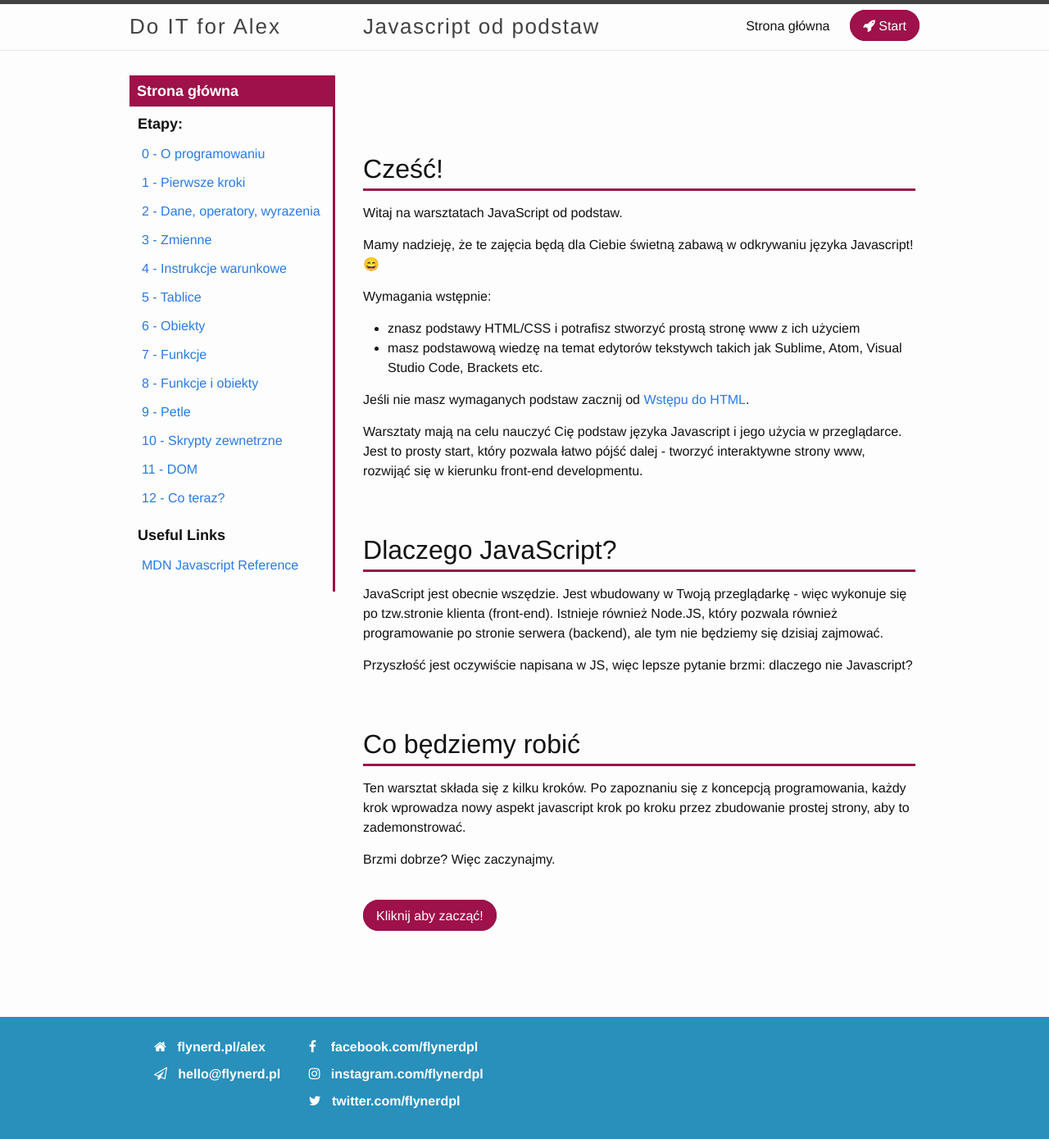
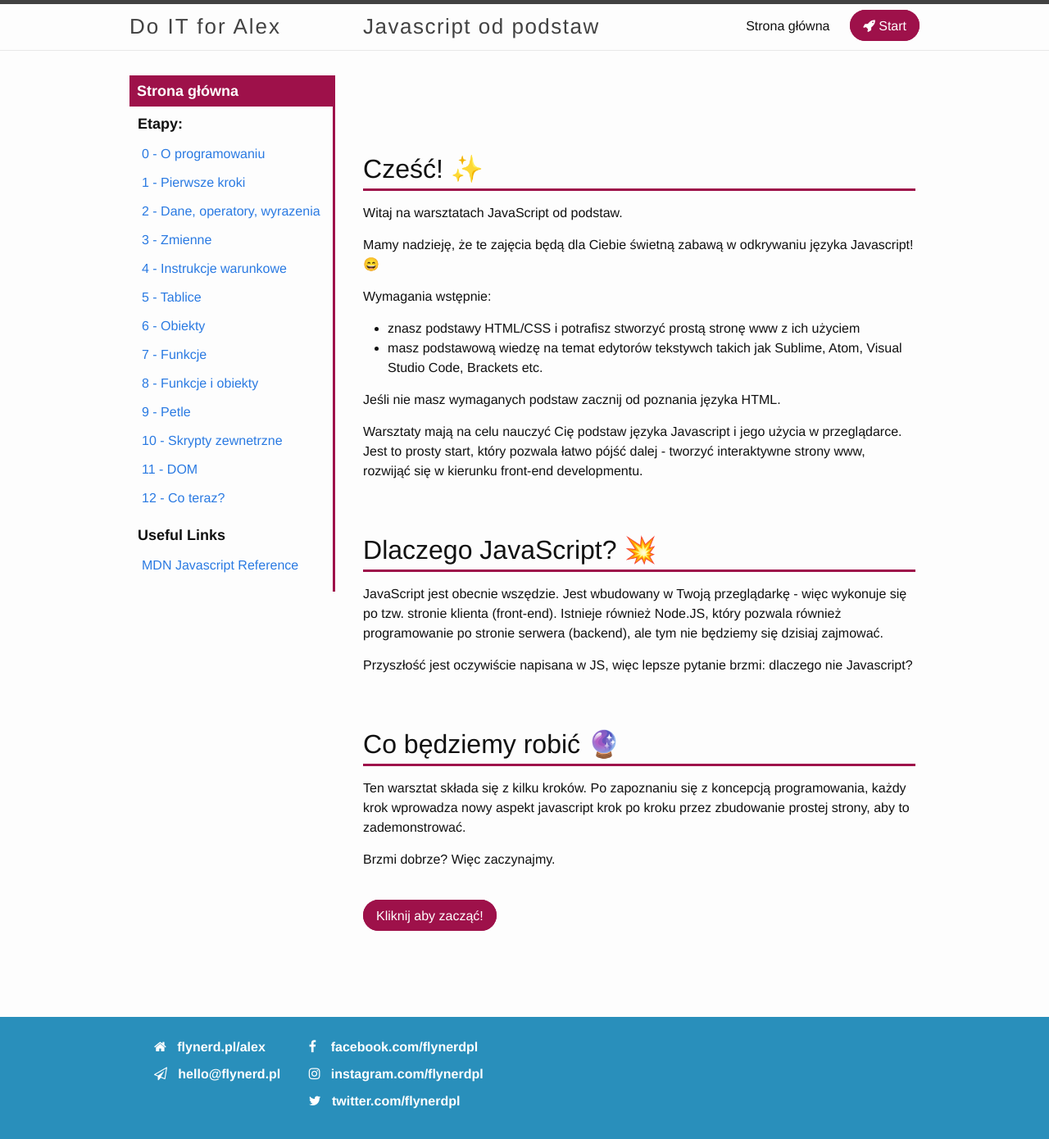
Before and after one commit to doITforAlex/JavaScript, a Jekyll site: the page built from index.markdown, in a window 1280 px wide. Shown: the whole page at 82% size. Built offline with Jekyll 4.4.1, drawn with Linux system fonts in a browser that asks for light colours; nearby versions of some CDN libraries; emoji names are drawn with the system emoji font; our own code applies the rules of GitHub Pages for plain Markdown files.

Commit message:
add image1

```diff
--- a/index.markdown
+++ b/index.markdown
@@ -1,4 +1,4 @@
-## Cześć!
+## Cześć! ✨
 
 Witaj na warsztatach JavaScript od podstaw.
 
@@ -9,17 +9,17 @@ Wymagania wstępnie:
  - znasz podstawy HTML/CSS i potrafisz stworzyć prostą stronę www z ich użyciem
  - masz podstawową wiedzę na temat edytorów tekstywch takich jak Sublime, Atom, Visual Studio Code, Brackets etc.
 
-Jeśli nie masz wymaganych podstaw zacznij od [Wstępu do HTML](/learn-html).
+Jeśli nie masz wymaganych podstaw zacznij od poznania języka HTML.
 
 Warsztaty mają na celu nauczyć Cię podstaw języka Javascript i jego użycia w przeglądarce. Jest to prosty start, który pozwala łatwo pójść dalej - tworzyć interaktywne strony www, rozwijąć się w kierunku front-end developmentu.
 
-## Dlaczego JavaScript?
+## Dlaczego JavaScript? 💥
 
-JavaScript jest obecnie wszędzie. Jest wbudowany w Twoją przeglądarkę - więc wykonuje się po tzw.stronie klienta (front-end). Istnieje również Node.JS, który pozwala również programowanie po stronie serwera (backend), ale tym nie będziemy się dzisiaj zajmować.
+JavaScript jest obecnie wszędzie. Jest wbudowany w Twoją przeglądarkę - więc wykonuje się po tzw. stronie klienta (front-end). Istnieje również Node.JS, który pozwala również programowanie po stronie serwera (backend), ale tym nie będziemy się dzisiaj zajmować.
 
 Przyszłość jest oczywiście napisana w JS, więc lepsze pytanie brzmi: dlaczego nie Javascript?
 
-## Co będziemy robić
+## Co będziemy robić 🔮
 
 Ten warsztat składa się z kilku kroków. Po zapoznaniu się z koncepcją programowania, każdy krok wprowadza nowy aspekt javascript krok po kroku przez zbudowanie prostej strony, aby to zademonstrować.
 
```
Also changed, not shown: _steps/step1-pierwsze-kroki.md (+7 -7 lines), assets/step-1a.png.
